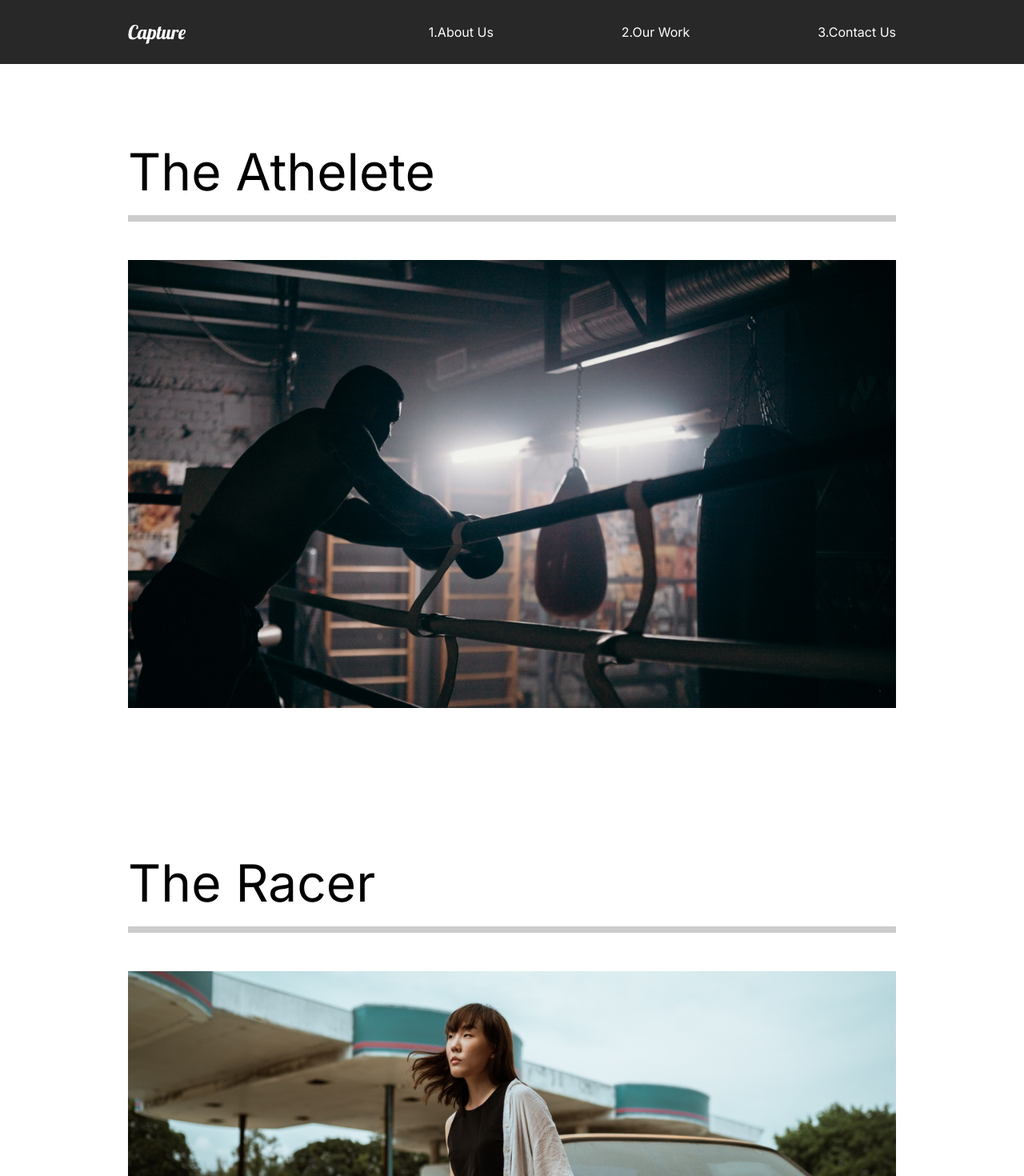
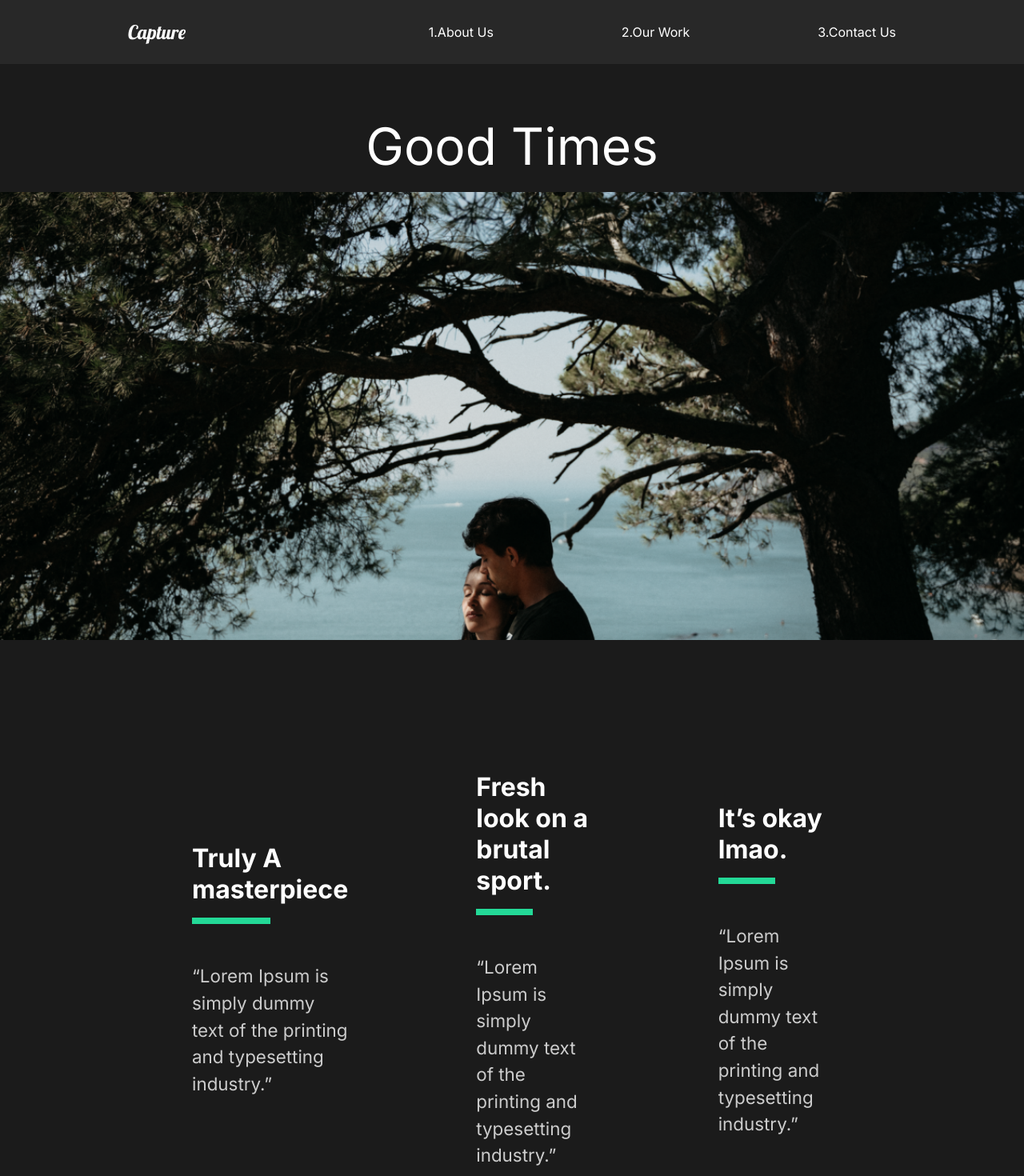
Before and after one commit to phonqha/capture-react, a React (Create React App) app: page /work/good-times in a window 1280 px wide. Shown: the top 1470 px of the page at 80% size. Built offline with nearby package versions, Linux system fonts and the light colour scheme.

Commit message:
11.Movie Details

```diff
--- a/src/App.js
+++ b/src/App.js
@@ -6,6 +6,7 @@ import AboutUs from "./pages/AboutUs";
 import ContactUs from "./pages/ContactUs";
 import OurWork from "./pages/OurWork";
 import Nav from "./components/Nav";
+import MovieDetail from "./pages/MovieDetail";
 //Router
 import { Route, Switch } from "react-router-dom";
 
@@ -18,8 +19,11 @@ function App() {
                 <Route path="/" exact>
                     <AboutUs />
                 </Route>
-                <Route path="/work">
+                <Route path="/work" exact>
                     <OurWork />
+                </Route>
+                <Route path="/work/:id">
+                    <MovieDetail />
                 </Route>
                 <Route path="/contact">
                     <ContactUs />
--- /dev/null
+++ b/src/movieState.js
@@ -0,0 +1,81 @@
+//Import Images
+import athlete from "./img/athlete-small.png";
+import goodtimes from "./img/goodtimes-small.png";
+import theracer from "./img/theracer-small.png";
+import athlete2 from "./img/athlete2.png";
+import goodtimes2 from "./img/good-times2.jpg";
+import theracer2 from "./img/the-racer2.jpg";
+
+export const MovieState = () => {
+    return [
+        {
+            title: "The Athlete",
+            mainImg: athlete,
+            secondaryImg: athlete2,
+            url: "/work/the-athlete",
+            awards: [
+                {
+                    title: "Truly A masterpiece",
+                    description:
+                        "“Lorem Ipsum is simply dummy text of the printing and typesetting industry.”",
+                },
+                {
+                    title: "Fresh look on a brutal sport.",
+                    description:
+                        "“Lorem Ipsum is simply dummy text of the printing and typesetting industry.”",
+                },
+                {
+                    title: "It’s okay lmao.",
+                    description:
+                        "“Lorem Ipsum is simply dummy text of the printing and typesetting industry.”",
+                },
+            ],
+        },
+        {
+            title: "Good Times",
+            mainImg: goodtimes,
+            url: "/work/good-times",
+            secondaryImg: goodtimes2,
+            awards: [
+                {
+                    title: "Truly A masterpiece",
+                    description:
+                        "“Lorem Ipsum is simply dummy text of the printing and typesetting industry.”",
+                },
+                {
+                    title: "Fresh look on a brutal sport.",
+                    description:
+                        "“Lorem Ipsum is simply dummy text of the printing and typesetting industry.”",
+                },
+                {
+                    title: "It’s okay lmao.",
+                    description:
+                        "“Lorem Ipsum is simply dummy text of the printing and typesetting industry.”",
+                },
+            ],
+        },
+        {
+            title: "The Racer",
+            mainImg: theracer,
+            url: "/work/the-racer",
+            secondaryImg: theracer2,
+            awards: [
+                {
+                    title: "Truly A masterpiece",
+                    description:
+                        "“Lorem Ipsum is simply dummy text of the printing and typesetting industry.”",
+                },
+                {
+                    title: "Fresh look on a brutal sport.",
+                    description:
+                        "“Lorem Ipsum is simply dummy text of the printing and typesetting industry.”",
+                },
+                {
+                    title: "It’s okay lmao.",
+                    description:
+                        "“Lorem Ipsum is simply dummy text of the printing and typesetting industry.”",
+                },
+            ],
+        },
+    ];
+};
--- /dev/null
+++ b/src/pages/MovieDetail.js
@@ -0,0 +1,110 @@
+import React, { useState, useEffect } from "react";
+import styled from "styled-components";
+import { useHistory } from "react-router-dom";
+import { MovieState } from "../movieState";
+
+const MovieDetail = () => {
+    const history = useHistory();
+    const url = history.location.pathname;
+    const [movies, setMovies] = useState(MovieState);
+    const [movie, setMovie] = useState(null);
+
+    useEffect(() => {
+        const currentMovie = movies.filter(
+            (stateMovie) => stateMovie.url === url
+        );
+        setMovie(currentMovie[0]);
+    }, [movies, url]);
+    return (
+        <>
+            {movie && (
+                <Details>
+                    <HeadLine>
+                        <h2>{movie.title}</h2>
+                        <img src={movie.mainImg} alt="movie" />
+                    </HeadLine>
+                    <Awards>
+                        {movie.awards.map((award) => (
+                            <Award
+                                title={award.title}
+                                description={award.description}
+                                key={award.title}
+                            />
+                        ))}
+                    </Awards>
+                    <ImageDisplay>
+                        <img src={movie.secondaryImg} alt="movie" />
+                    </ImageDisplay>
+                </Details>
+            )}
+        </>
+    );
+};
+
+const Details = styled.div`
+    color: white;
+`;
+const HeadLine = styled.div`
+    min-height: 90vh;
+    padding-top: 20vh;
+    position: relative;
+    h2 {
+        position: absolute;
+        top: 10%;
+        left: 50%;
+        transform: translate(-50%, -10%);
+    }
+    img {
+        width: 100%;
+        height: 70vh;
+        object-fit: cover;
+    }
+`;
+
+const Awards = styled.div`
+    min-height: 80vh;
+    display: flex;
+    margin: 5rem 10rem;
+    align-items: center;
+    justify-content: space-around;
+    /* @media (max-width: 1500px) {
+    display: block;
+    margin: 2rem 2rem;
+  } */
+`;
+const AwardStyle = styled.div`
+    padding: 5rem;
+    h3 {
+        font-size: 2rem;
+    }
+    .line {
+        width: 50%;
+        background: #23d997;
+        height: 0.5rem;
+        margin: 1rem 0rem;
+    }
+    p {
+        padding: 2rem 0rem;
+    }
+`;
+
+//award component
+const Award = ({ title, description }) => {
+    return (
+        <AwardStyle>
+            <h3>{title}</h3>
+            <div className="line"></div>
+            <p>{description}</p>
+        </AwardStyle>
+    );
+};
+const ImageDisplay = styled.div`
+    min-height: 50vh;
+    img {
+        width: 100%;
+        height: 100vh;
+        object-fit: cover;
+    }
+`;
+
+export default MovieDetail;
--- a/src/pages/OurWork.js
+++ b/src/pages/OurWork.js
@@ -12,7 +12,7 @@ const OurWork = () => {
             <Movie>
                 <h2>The Athelete</h2>
                 <div className="line"></div>
-                <Link>
+                <Link to="/work/the-athlete">
                     <img src={athelete} alt="athelete" />
                 </Link>
             </Movie>
@@ -20,7 +20,7 @@ const OurWork = () => {
             <Movie>
                 <h2>The Racer</h2>
                 <div className="line"></div>
-                <Link>
+                <Link to="/work/the-racer">
                     <img src={theracer} alt="theracer" />
                 </Link>
             </Movie>
@@ -28,7 +28,7 @@ const OurWork = () => {
             <Movie>
                 <h2>Good Times</h2>
                 <div className="line"></div>
-                <Link>
+                <Link to="/work/good-times">
                     <img src={goodtimes} alt="goodtimes" />
                 </Link>
             </Movie>
@@ -40,7 +40,6 @@ const Work = styled.div`
     min-height: 100vh;
     overflow: hidden;
     padding: 5rem 10rem;
-    background: white;
     h2 {
         padding: 1rem 0rem;
     }
```
